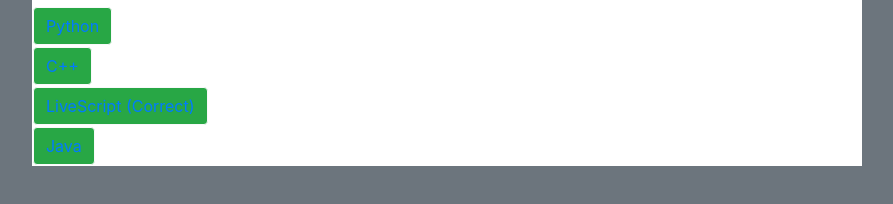
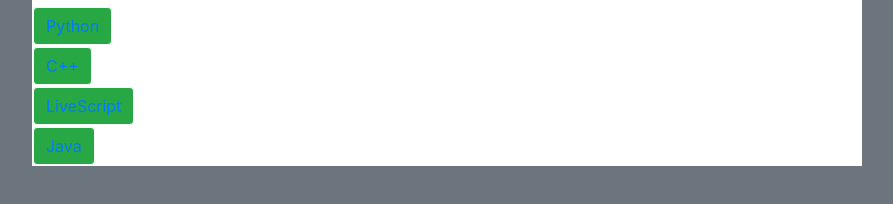
Before and after one commit to ManuelFortuna1/Question-four, a plain HTML site: page index.html in a window 1280 px wide. Shown: the part 216-420 px from the top of the page, without its empty margins (193-1086 px from the left). Drawn offline with nearby package versions, Linux system fonts and the light colour scheme.

Commit message:
Update index.html

```diff
--- a/index.html
+++ b/index.html
@@ -29,7 +29,7 @@
 	 	<td> <button class="btn btn-success  btn-outline-light btn-xl"> <a href="https://manuelfortuna1.github.io/Main-Menu/"> C++ </a></button></td>
 	 </tr>
 	 	 <tr>
-	 	<td> <button class="btn btn-success btn- btn-outline-light btn-xl"> <a href="https://manuelfortuna1.github.io/Question-five/"> LiveScript (Correct) </a></button></td>
+	 	<td> <button class="btn btn-success btn- btn-outline-light btn-xl"> <a href="https://manuelfortuna1.github.io/Question-five/"> LiveScript </a></button></td>
 	 </tr>
 	 	 <tr>
 	 	<td> <button class="btn btn-success  btn-outline-light btn-xl"> <a href="https://manuelfortuna1.github.io/Main-Menu/"> Java </a></button></td>
```
